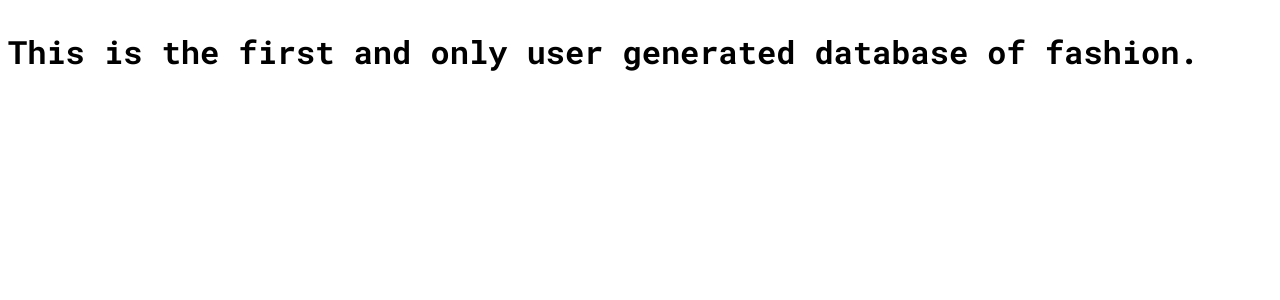
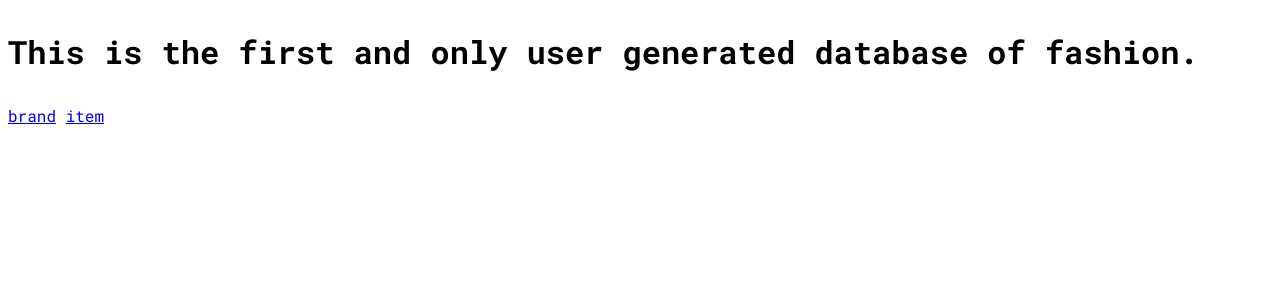
Before and after one commit to m4tti1/collections, a Flask app: page / in a window 1280 px wide. Shown: the part 202-502 px from the top of the page. Run offline with Flask 2, Linux system fonts and the light colour scheme.

Commit message:
links fixed and added

```diff
--- a/collectionsapp/templates/base.html
+++ b/collectionsapp/templates/base.html
@@ -22,7 +22,7 @@
       Search
     </div>
     <nav>
-      <a class="submit_link" href="submit.html">Submit Item</a>
+      <a class="submit_link" href="https://pro-area-305611.ey.r.appspot.com/submit">Submit Item</a>
     </nav>
     <div class="account_login">
       Log in
--- a/collectionsapp/templates/index.html
+++ b/collectionsapp/templates/index.html
@@ -9,4 +9,6 @@
         <p class="introduction">This is the first and only user generated database of fashion.</p>
     </div>
 </section>
+<a href="https://pro-area-305611.ey.r.appspot.com/brand">brand</a>
+<a href="https://pro-area-305611.ey.r.appspot.com/item">item</a>
 {% endblock %}
```
